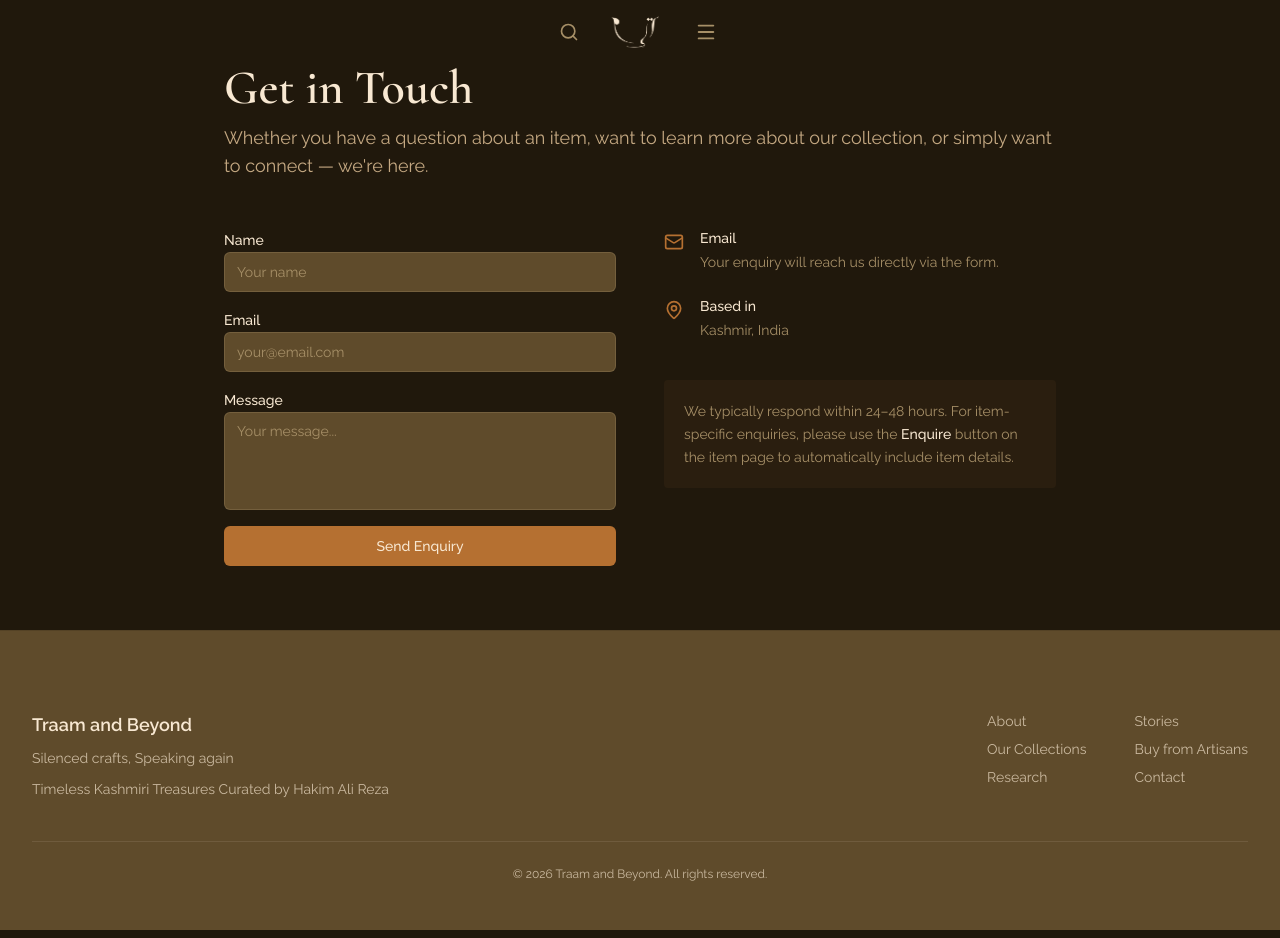
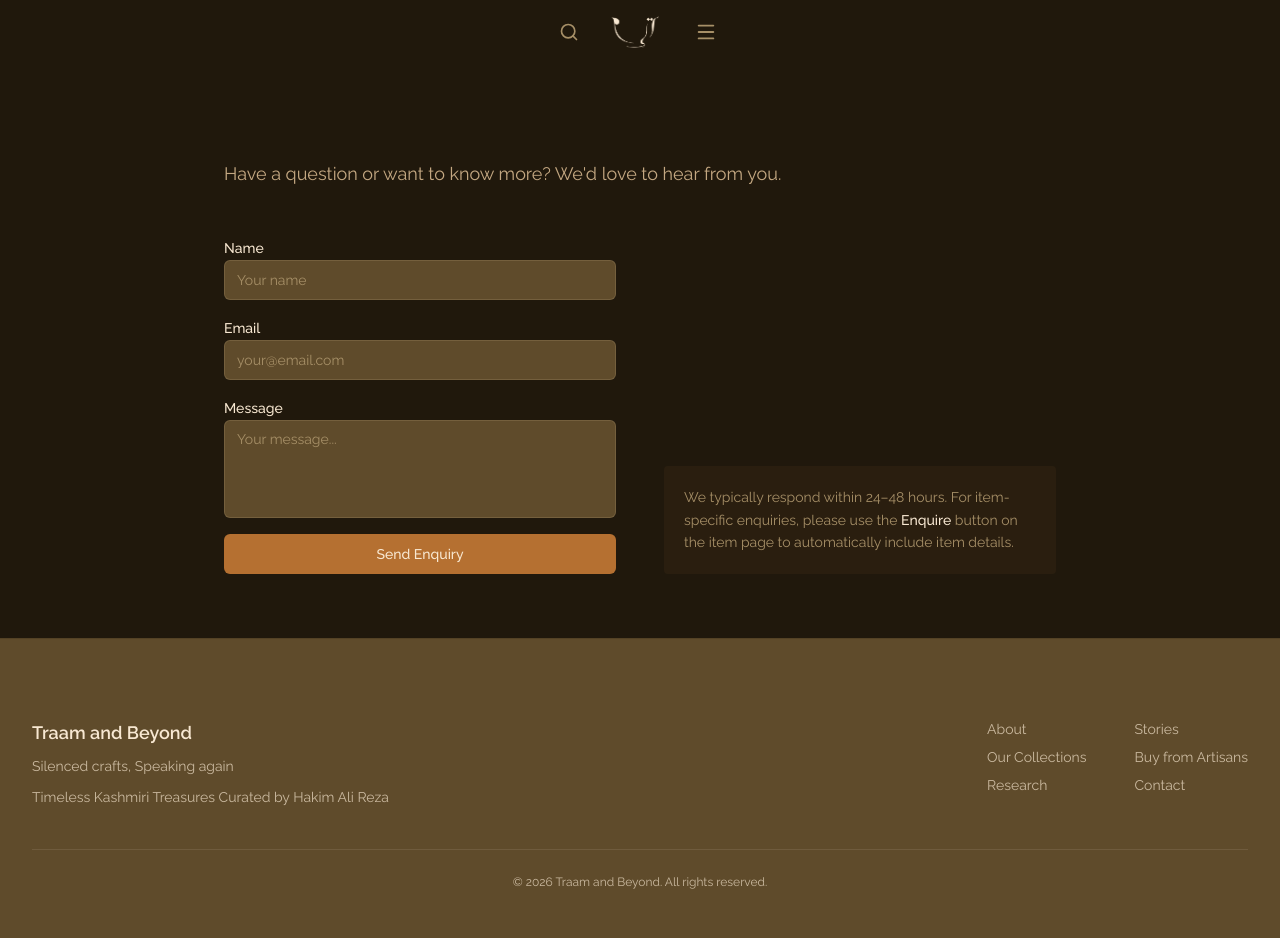
Before and after one commit to HakimIisa/traam-and-beyond-website, a Next.js app: page /contact in a window 1280 px wide. Built offline with nearby package versions, Linux system fonts and the light colour scheme.

Commit message:
feat: update Contact and Research pages for improved content presentation; adjust HeroSection animations and layout

```diff
--- a/app/(public)/contact/page.tsx
+++ b/app/(public)/contact/page.tsx
@@ -1,6 +1,5 @@
 import type { Metadata } from "next";
 import EnquiryForm from "@/components/forms/EnquiryForm";
-import { Mail, MapPin } from "lucide-react";
 
 export const metadata: Metadata = {
   title: "Contact",
@@ -10,10 +9,8 @@ export const metadata: Metadata = {
 export default function ContactPage() {
   return (
     <div className="max-w-4xl mx-auto px-4 sm:px-6 lg:px-8 py-16">
-      <h1 className="text-5xl font-semibold text-cream mb-3">Get in Touch</h1>
-      <p className="text-stone-light text-lg mb-12">
-        Whether you have a question about an item, want to learn more about our
-        collection, or simply want to connect — we&apos;re here.
+      <p className="text-stone-light text-lg mt-24 mb-12">
+        Have a question or want to know more? We&apos;d love to hear from you.
       </p>
 
       <div className="grid lg:grid-cols-2 gap-12">
@@ -24,24 +21,7 @@ export default function ContactPage() {
 
         {/* Contact details */}
         <div className="flex flex-col gap-6">
-          <div className="flex items-start gap-4">
-            <Mail className="text-terracotta mt-1 flex-shrink-0" size={20} />
-            <div>
-              <p className="font-medium text-cream text-sm mb-1">Email</p>
-              <p className="text-stone text-sm">
-                Your enquiry will reach us directly via the form.
-              </p>
-            </div>
-          </div>
-          <div className="flex items-start gap-4">
-            <MapPin className="text-terracotta mt-1 flex-shrink-0" size={20} />
-            <div>
-              <p className="font-medium text-cream text-sm mb-1">Based in</p>
-              <p className="text-stone text-sm">Kashmir, India</p>
-            </div>
-          </div>
-
-          <div className="mt-4 p-5 bg-cream-dark rounded-sm">
+          <div className="mt-auto p-5 bg-cream-dark rounded-sm">
             <p className="text-sm text-stone leading-relaxed">
               We typically respond within 24–48 hours. For item-specific
               enquiries, please use the{" "}
--- a/app/(public)/research/page.tsx
+++ b/app/(public)/research/page.tsx
@@ -12,22 +12,6 @@ export const metadata: Metadata = {
 export default function ResearchPage() {
   return (
     <div className="max-w-7xl mx-auto px-4 sm:px-6 lg:px-8 pt-24 pb-12">
-      {/* Page header */}
-      <div className="mb-16">
-        <h1 className="font-display text-3xl lg:text-6xl text-cream mb-4">
-          Research
-        </h1>
-        <p className="text-stone text-sm lg:text-base leading-relaxed text-justify mb-8">
-          An ongoing exploration into the living relevance of Kashmiri craft and building
-          traditions. These projects investigate how heritage forms, materials, and visual
-          languages can evolve, be recontextualised and find new expression in contemporary
-          contexts. Through design-led inquiry, they create new narratives that connect
-          cultural memory with present day design practices, ensuring that traditional
-          knowledge remains meaningful, relevant, and capable of evolving into the future.
-        </p>
-        <div className="border-t border-white/10" />
-      </div>
-
       {/* Research sections */}
       {RESEARCH_SECTIONS.map((section) => (
         <section key={section.sectionSlug} className="mb-24">
--- a/app/layout.tsx
+++ b/app/layout.tsx
@@ -1,6 +1,6 @@
 import type { Metadata } from "next";
 import localFont from "next/font/local";
-import { Cormorant, Raleway } from "next/font/google";
+import { Cormorant_Garamond, Raleway } from "next/font/google";
 import "./globals.css";
 
 const helvetica = localFont({
@@ -15,7 +15,7 @@ const helvetica = localFont({
   display: "swap",
 });
 
-const cormorantGarant = Cormorant({
+const cormorantGaramond = Cormorant_Garamond({
   subsets: ["latin"],
   weight: ["400", "500", "600", "700"],
   style: ["normal", "italic"],
@@ -45,7 +45,7 @@ export default function RootLayout({
   children: React.ReactNode;
 }) {
   return (
-    <html lang="en" className={`${helvetica.variable} ${cormorantGarant.variable} ${raleway.variable}`}>
+    <html lang="en" className={`${helvetica.variable} ${cormorantGaramond.variable} ${raleway.variable}`}>
       <body>{children}</body>
     </html>
   );
--- a/components/home/HeroSection.tsx
+++ b/components/home/HeroSection.tsx
@@ -18,7 +18,7 @@ export default function HeroSection({ content }: HeroSectionProps) {
 
   // Desktop bowl: vertical rise + horizontal drift + scale (unchanged)
   const bowlY = useTransform(scrollYProgress, [0, 0.7], ["45vh", "0vh"]);
-  const bowlX = useTransform(scrollYProgress, [0, 0.7], ["26vw", "0vw"]);
+  const bowlX = useTransform(scrollYProgress, [0, 0.7], ["-26vw", "0vw"]);
   const bowlScale = useTransform(scrollYProgress, [0, 0.7], [0.7, 1]);
 
   // Mobile bowl: starts solid in lower viewport, rises to near top, fades, shrinks 5%
@@ -57,19 +57,19 @@ export default function HeroSection({ content }: HeroSectionProps) {
       </motion.div>
 
       {/* Desktop bowl: diagonal rise (unchanged) */}
-      <motion.div style={{ y: bowlY, x: bowlX, scale: bowlScale }} className="hidden lg:block absolute inset-y-0 left-0 w-[48%] opacity-40">
+      <motion.div style={{ y: bowlY, x: bowlX, scale: bowlScale }} className="hidden lg:block absolute inset-y-0 right-0 w-[48%] opacity-40">
         <Image
           src="/newherobackground.png"
           alt="Kashmiri copper vessel"
           fill
           priority
-          className="object-contain object-left-bottom"
+          className="object-contain object-right-bottom"
           sizes="48vw"
         />
       </motion.div>
 
       {/* Left-to-right darkening gradient */}
-      <div className="absolute inset-0 bg-gradient-to-r from-black/20 to-black" />
+      <div className="absolute inset-0 bg-gradient-to-l from-black/20 to-black" />
 
       {/* Mobile logo: starts bottom-center (small), grows + rises to overlay bowl */}
       {/* logoXMobile: "0vw" = centered. Increase to move right, decrease to move left */}
```
